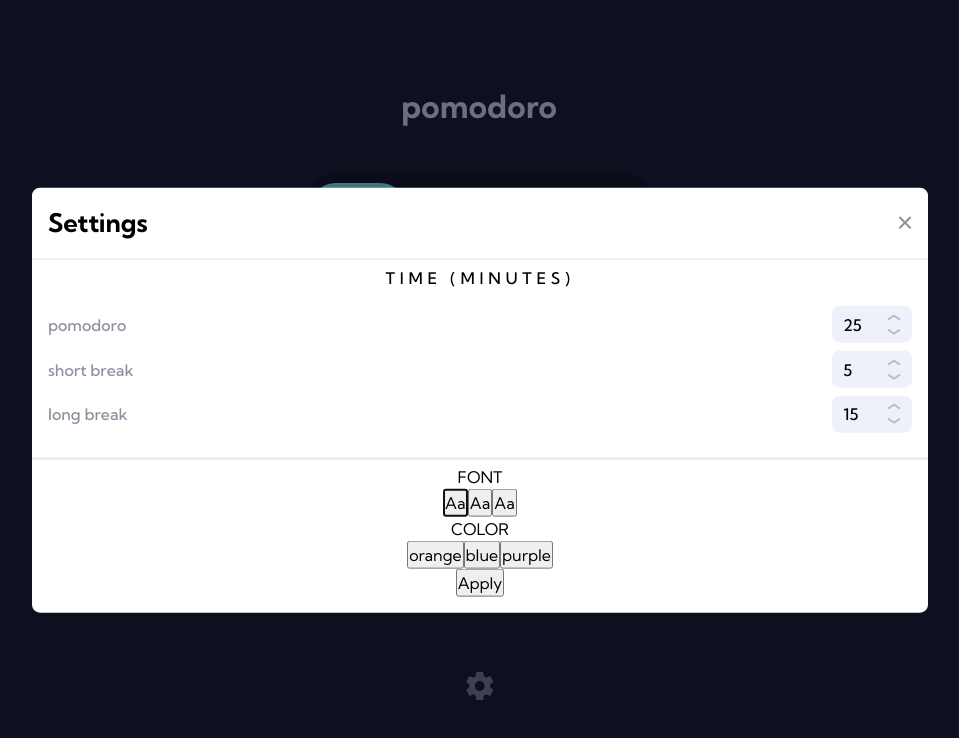
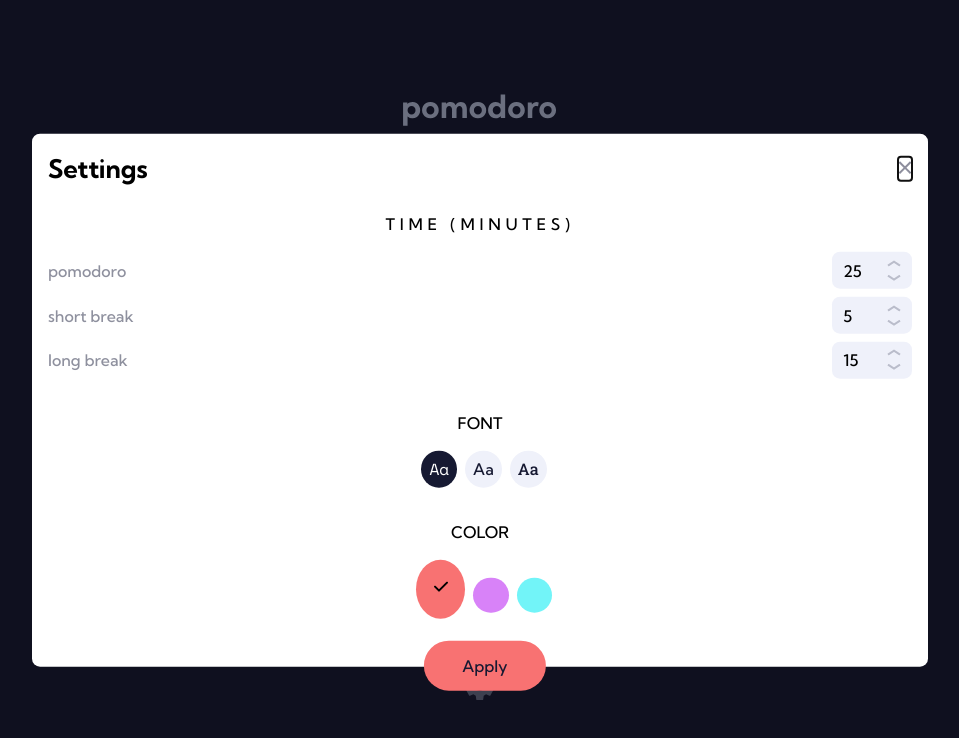
Before and after one commit to abdalla2hagos/Pomodoro, a React (Vite) app in the folder pomodoro/: page / in a window 1280 px wide. Both pictures are taken after a click on the element 639 px from the left and 689 px from the top of the page. Shown: the top 738 px of the page, without its empty margins (160-1119 px from the left). Built offline with nearby package versions, Linux system fonts and the light colour scheme.

Commit message:
new features

```diff
--- a/pomodoro/src/App.jsx
+++ b/pomodoro/src/App.jsx
@@ -4,6 +4,7 @@ import IconSettings from './assets/IconSettings'
 import IconClose from './assets/IconClose'
 import IconArrowUp from './assets/IconArrowUp'
 import IconArrowDown from './assets/IconArrowDown'
+import CheckMark from './assets/CheckMark'
 
 
 function App() {
@@ -16,7 +17,7 @@ function App() {
 
       <nav>
         <ul className='nav__menu'>
-          <li className='isActive nav__item'>pomodoro</li>
+          <li className='isActiveTab nav__item'>pomodoro</li>
           <li className='nav__item'>short break</li>
           <li className='nav__item'>long break</li>
         </ul>
@@ -38,7 +39,7 @@ function App() {
     <dialog className='dialog' ref={modal}>
       <div className='flex--between settings'>
         <h2 className='settings__title'>Settings</h2>
-        <IconClose />
+        <button className='iconClose'><IconClose /></button>
       </div>
 
       <div className='timeContainer'>
@@ -89,24 +90,24 @@ function App() {
       <div className='flex fontContainer'>
         <h3>FONT</h3>
 
-        <div>
-          <button>Aa</button>
-          <button>Aa</button>
-          <button>Aa</button>
+        <div className='fontButtonContainer'>
+          <button className='fontButton attr isActiveFont'>Aa</button>
+          <button className='fontButton attr'>Aa</button>
+          <button className='fontButton attr'>Aa</button>
         </div>
       </div>
 
-      <div className='flex'>
+      <div className='flex clrContainer'>
         <h3>COLOR</h3>
 
         <div>
-          <button>orange</button>
-          <button>blue</button>
-          <button>purple</button>
+          <button className='clrButton attr'><CheckMark/></button>
+          <button className='clrButton attr'></button>
+          <button className='clrButton attr'></button>
         </div>
       </div>
 
-      <button>Apply</button>
+      <button className='Apply'>Apply</button>
     </dialog>
     </div>
   )
--- /dev/null
+++ b/pomodoro/src/assets/CheckMark.jsx
@@ -0,0 +1,9 @@
+import React from "react";
+
+function CheckMark(){
+    return(
+        <svg xmlns="http://www.w3.org/2000/svg" height="1em" viewBox="0 0 448 512"><path d="M438.6 105.4c12.5 12.5 12.5 32.8 0 45.3l-256 256c-12.5 12.5-32.8 12.5-45.3 0l-128-128c-12.5-12.5-12.5-32.8 0-45.3s32.8-12.5 45.3 0L160 338.7 393.4 105.4c12.5-12.5 32.8-12.5 45.3 0z"/></svg>
+    )
+}
+
+export default CheckMark
--- a/pomodoro/src/style.css
+++ b/pomodoro/src/style.css
@@ -41,6 +41,9 @@ body{
   font-family: var(--ff-s);
 }
 
+button{
+  cursor: pointer;
+}
 /* global end */
 .header{
   margin-block-end: 3rem
@@ -64,12 +67,12 @@ body{
   font-weight: var(--fw-bold);
 }
 
-.isActive{
+.isActiveTab{
   position: relative;
   isolation: isolate;
 }
 
-.isActive::before{
+.isActiveTab::before{
   content: '';
   position: absolute;
   z-index: -1;
@@ -78,7 +81,7 @@ body{
   border-radius: 100rem;
 }
 
-.isActive.nav__item{
+.isActiveTab.nav__item{
   color: hsl(var(--clr-dark-blue-1));
 }
 /* header end */
@@ -140,6 +143,7 @@ body{
 /* footer end */
 /* modal start */
 .dialog{
+  overflow: visible;
   position: relative;
   font-family: var(--ff-k);
   top: 50%;
@@ -170,7 +174,12 @@ body{
   font-weight: var(--fw-bold);
 }
 
-.settings__title::before{
+.iconClose{
+  border: 0;
+  background-color: transparent;
+}
+
+/* .settings__title::before{
   content: '';
   position: absolute;
   background-color: hsla(var(--clr-dark-blue-1), 0.1);
@@ -178,7 +187,7 @@ body{
   right: 0;
   bottom: 83%;
   height: 0.1rem;
-}
+} */
 
 .timeTitle{
   letter-spacing: 0.5ch;
@@ -225,13 +234,90 @@ body{
 .timeContainer{
   margin-block-end: 2rem;
 }
-.fontContainer::before{
+
+.attr{
+  margin-inline-start: 0.5rem;
+  border-radius: 50%;
+  border: 0;
+}
+
+.fontContainer{
+  font-weight: var(--fw-medium);
+  margin-block-end: 2rem;
+}
+
+/* .fontContainer::before{
   content: '';
   position: absolute;
   background-color: hsla(var(--clr-dark-blue-1), 0.1);
   left: 0;
   right: 0;
   bottom: 36%;
-  height: 0.1rem;
+  height: 0.1rem; */
+/* } */
+
+
+.fontButton:nth-child(1){
+  font-family: var(--ff-s);
+}
+
+.fontButton:nth-child(2){
+  font-family: var(--ff-k);
+}
+
+.fontButton:nth-child(3){
+  font-family: var(--ff-r);
+}
+
+.fontButton{
+  background-color: hsl(var(--clr-grey-2));
+  color: hsl(var(--clr-dark-blue-1));
+  padding: 0.4em 0.5rem;
+}
+
+.isActiveFont.fontButton{
+  background-color: hsl(var(--clr-dark-blue-1));
+  color: hsl(var(--clr-white))
+}
+
+.clrContainer{
+  font-weight: var(--fw-medium);
+}
+
+.clrContainer{
+  padding-block-end: 2rem
+}
+
+.clrButton:nth-child(1){
+  background-color: hsl(var(--clr-orange));
+}
+
+.clrButton:nth-child(2){
+  background-color: hsl(var(--clr-purple));
+}
+
+.clrButton:nth-child(3){
+  background-color: hsl(var(--clr-blue));
+}
+
+.clrButton{
+  padding: 1.1em 1.1em;
+}
+
+.fontContainer h3,
+.clrContainer h3{
+  margin-block-end: 1rem;
+}
+
+.Apply{
+  position: absolute;
+  transform: translateX(-46%);
+  bottom: -1.5rem;
+  font-weight: var(--fw-medium);
+  color: hsl(var(--clr-dark-blue-1));
+  background-color: hsl(var(--clr-orange));
+  border: 0;
+  border-radius: 100rem;
+  padding: 0.8em 2.4em;
 }
 /* modal end */
```
